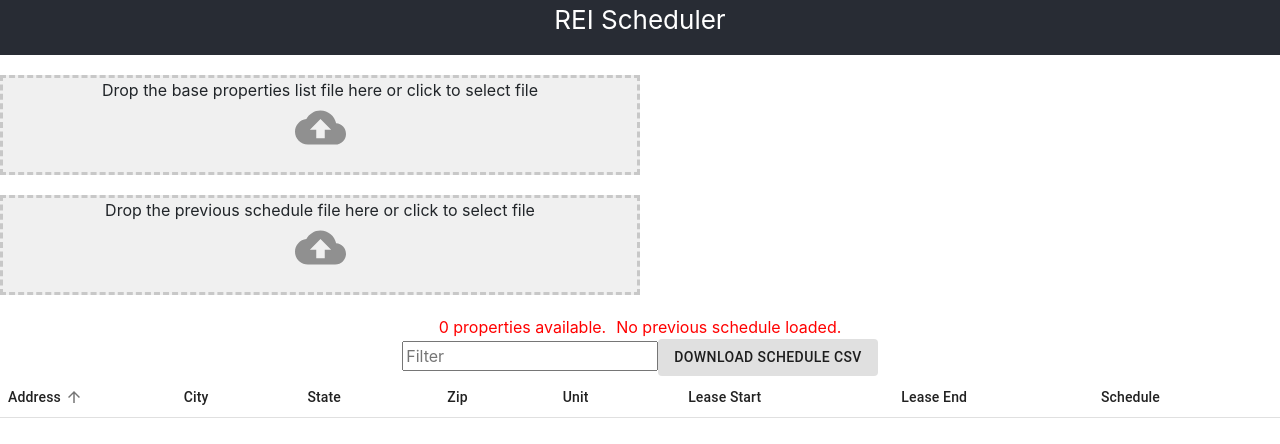
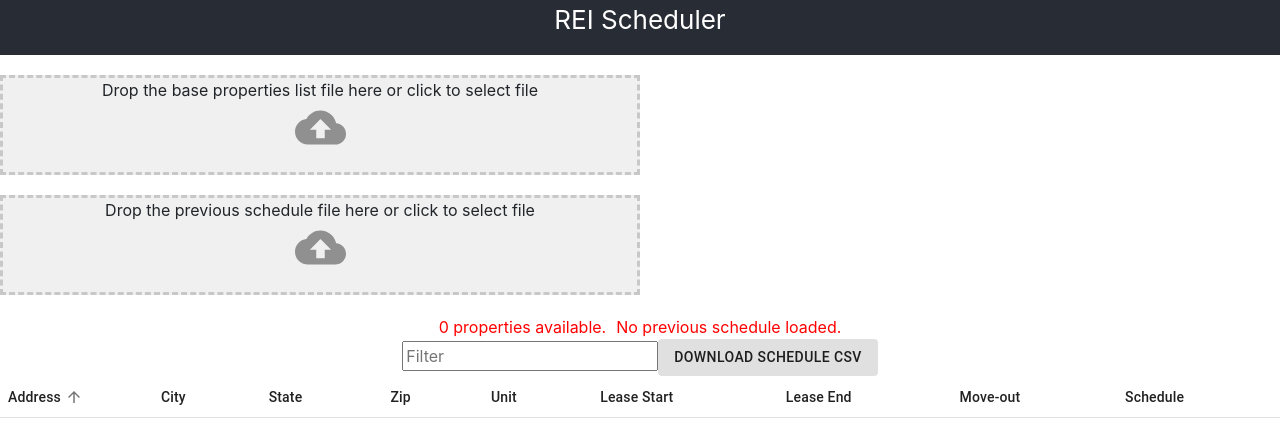
Before and after one commit to Edgetek-Enterprises/rei-scheduler, a React app: page / in a window 1280 px wide. Shown: the top 444 px of the page. Built offline with nearby package versions, Linux system fonts and the light colour scheme.

Commit message:
Add move-out column to input and output

```diff
--- a/src/App.tsx
+++ b/src/App.tsx
@@ -224,6 +224,10 @@ export default function App() {
 				title: 'Lease End',
 				value: (dto) => dto.p.leaseEnd?.format(DATE_FORMAT)
 			}, {
+				id: 'moveOut',
+				title: 'Move-out',
+				value: (dto) => dto.p.moveOut?.format(DATE_FORMAT)
+			}, {
 				id: 'schedule',
 				title: 'Schedule',
 				value: (dto) => {
--- a/src/csvutil.ts
+++ b/src/csvutil.ts
@@ -4,6 +4,10 @@ import Papa from 'papaparse';
 import { Property, PropertySchedule, ScheduleItem } from './property';
 import { DATE_FORMAT } from './App';
 
+/**
+ * These columns are used for the property input file as well as for the previous schedule input file.
+ * The previous schedule input file also contains inspection columns
+ */
 const HEADER_FIELDS : {[header:string]:{name: string, type?: string, optional?:boolean}} = {
 	'Property Street Address 1':{ name: 'address' },
 	'Property City':{ name: 'city' },
@@ -11,12 +15,16 @@ const HEADER_FIELDS : {[header:string]:{name: string, type?: string, optional?:b
 	'Property Zip':{ name: 'zip', type: 'number' },
 	'Unit':{ name: 'unit', optional: true},
 	'Lease From':{ name: 'leaseStart', type: 'date', optional: true},
-	'Lease To':{ name: 'leaseEnd', type: 'date', optional: true}
+	'Lease To':{ name: 'leaseEnd', type: 'date', optional: true},
+	'Move-out':{ name: 'moveOut', type: 'date', optional: true},
 }
 
 const HEADER_INSPECTION_REGEX = /Inspection \d+/;
 const HEADER_INSPECTION_PREFIX = 'Inspection ';
 
+/**
+ * These columns are used for the one-inspection-per-row export
+ */
 const HEADER_FIELDS_SCHEDULE : {[header:string]:{name: string, type?: string, sched?:boolean}} = {
 	'Inspection Date': {name: 'date', sched: true, type: 'date' },
 	'Inspection Number': {name: 'number', sched: true },
@@ -25,8 +33,9 @@ const HEADER_FIELDS_SCHEDULE : {[header:string]:{name: string, type?: string, sc
 	'Property State':{ name: 'state' },
 	'Property Zip':{ name: 'zip', type: 'number' },
 	'Unit':{ name: 'unit' },
-	'Lease From':{ name: 'leaseStart', type: 'date'},
-	'Lease To':{ name: 'leaseEnd', type: 'date'}
+	'Lease From':{ name: 'leaseStart', type: 'date' },
+	'Lease To':{ name: 'leaseEnd', type: 'date' },
+	'Move-out':{ name: 'moveOut', type: 'date' },
 }
 
 export function isCSV(f: File) : boolean {
@@ -130,6 +139,9 @@ export function parseCsv(f: File, done: (result: Property[], schedule: PropertyS
 	Papa.parse(f, config);
 }
 
+/**
+ * Generates CSV of inspection schedule, one property per row
+ */
 export function toCSVInspections(data: PropertySchedule[]) : string {
 	const headers = Object.keys(HEADER_FIELDS);
 	let extras : string[] = [];
@@ -164,6 +176,9 @@ export function toCSVInspections(data: PropertySchedule[]) : string {
 	});
 }
 
+/**
+ * Generates CSV of inspection schedule, one inspection per row
+ */
 export function toCSVSchedule(data: PropertySchedule[]) : string {
 	interface Row {
 		p: Property;
--- a/src/property.ts
+++ b/src/property.ts
@@ -9,6 +9,7 @@ export interface Property {
 	unit?: string;
 	leaseStart?: moment.Moment;
 	leaseEnd?: moment.Moment;
+	moveOut?: moment.Moment;
 }
 
 export interface PropertySchedule {
```
